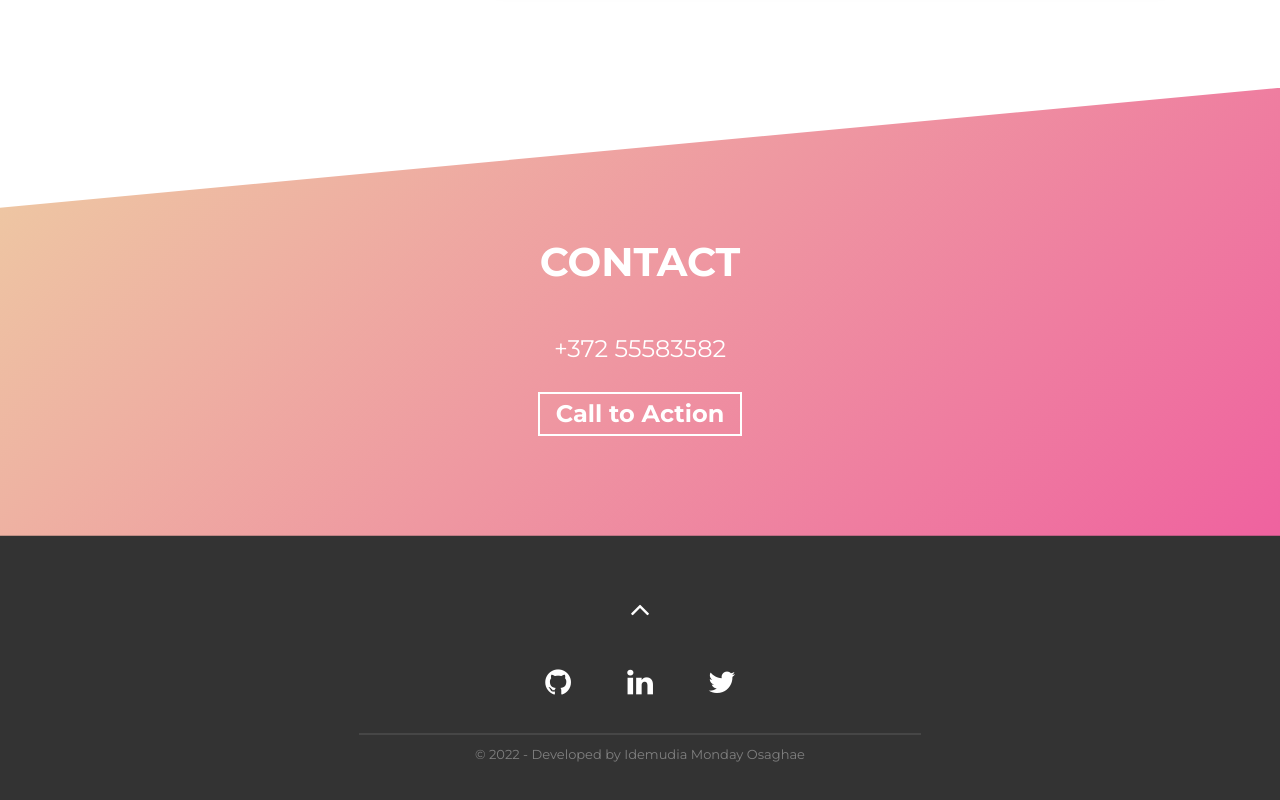
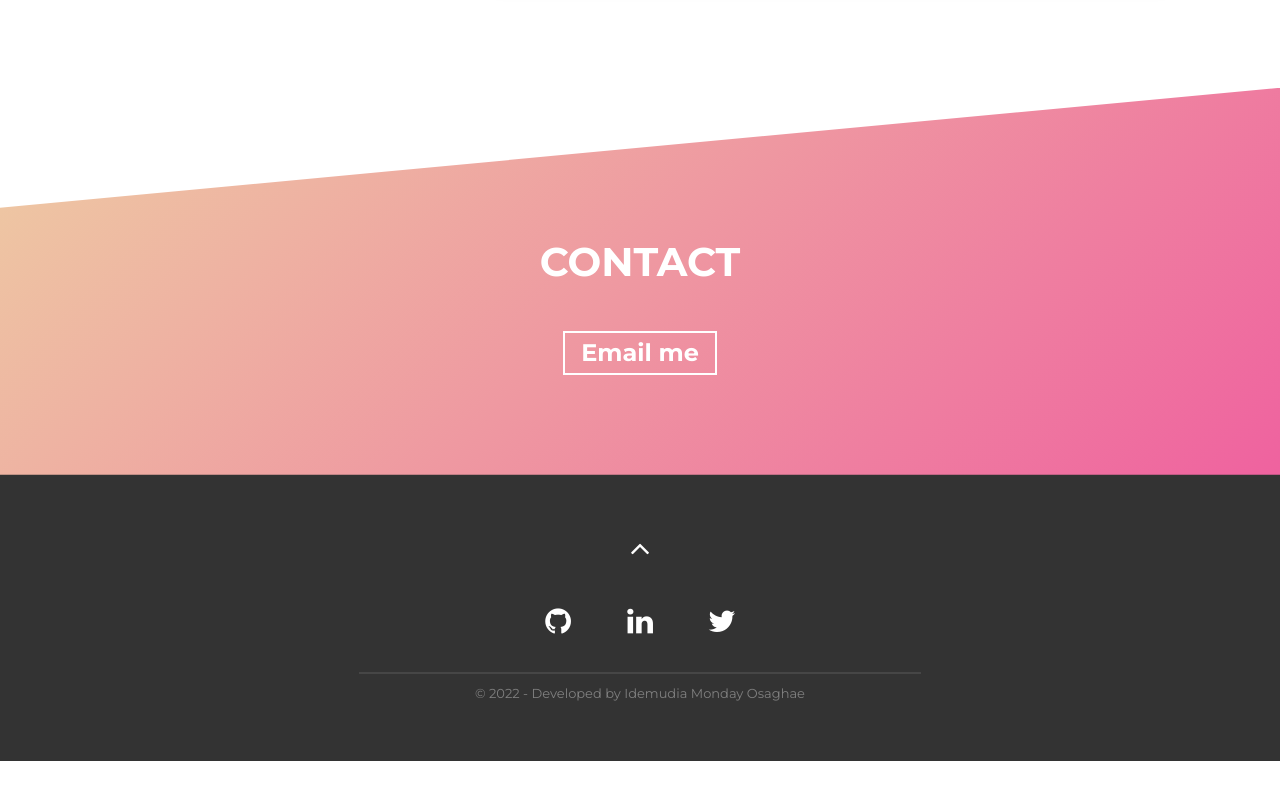
Before and after one commit to engr-idemudia/myPortfolio, a website built with Parcel: page src/index.html in a window 1280 px wide. Shown: the part 2877-3677 px from the top of the page. After the commit the page ends 3638 px from the top, so only its background shows below. Built offline with nearby package versions, Linux system fonts and the light colour scheme.

Commit message:
update contact info

```diff
--- a/src/index.html
+++ b/src/index.html
@@ -282,13 +282,13 @@
       <div class="container">
         <h2 class="section-title">Contact</h2>
         <div class="contact-wrapper load-hidden">
-          <p class="contact-wrapper__text">+372 55583582</p>
+          <!-- <p class="contact-wrapper__text"></p> -->
           <a
             rel="noreferrer"
             target="_blank"
             class="cta-btn cta-btn--resume"
             href="mailto:idemudiamondayosaghae@gmail.com"
-            >Call to Action</a
+            >Email me</a
           >
         </div>
       </div>
```
